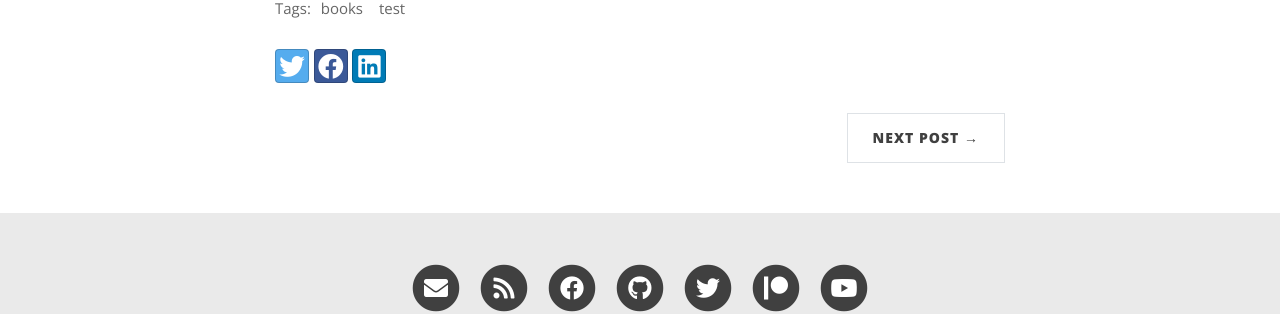
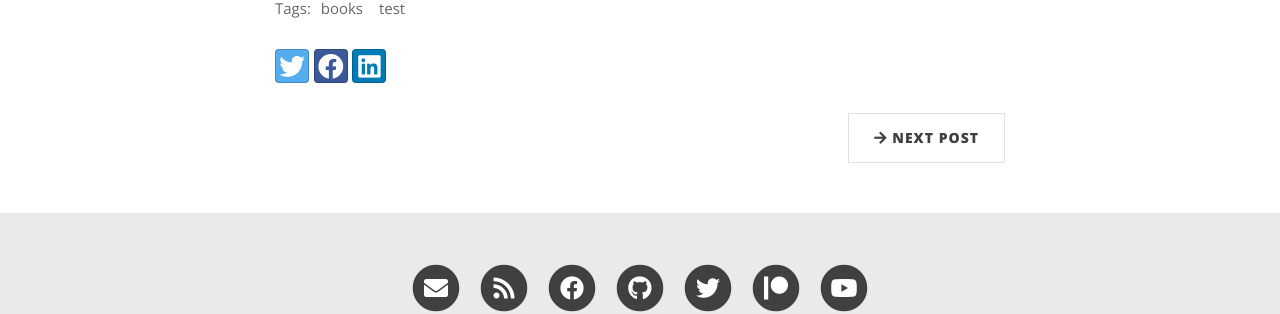
Before and after one commit to kaustav-goswami/uniqid, a Jekyll site: the page built from _posts/2020-02-26-flake-it-till-you-make-it.md, in a window 1280 px wide and 1400 px high, scrolled down 585 px. Shown: the part 953-1267 px from the top of the window. Built offline with Jekyll 4.4.1, drawn with Linux system fonts in a browser that asks for light colours; nearby versions of some CDN libraries; comment, search, counter and statistics services are not loaded.

Commit message:
pagination: change arrows to fontawesome and dont show text on small screens

```diff
--- a/_layouts/post.html
+++ b/_layouts/post.html
@@ -67,12 +67,18 @@ layout: base
       <ul class="pagination blog-pager">
         {% if page.previous.url %}
         <li class="page-item previous">
-          <a class="page-link" href="{{ page.previous.url | relative_url }}" data-toggle="tooltip" data-placement="top" title="{{page.previous.title | strip_html | xml_escape}}">&larr; Previous Post</a>
+          <a class="page-link" href="{{ page.previous.url | relative_url }}" data-toggle="tooltip" data-placement="top" title="{{page.previous.title | strip_html | xml_escape}}">
+		    <i class="fas fa-arrow-left" alt="Previous Post"></i>
+			<span class="d-none d-sm-inline-block">Previous Post</span>
+		  </a>
         </li>
         {% endif %}
         {% if page.next.url %}
         <li class="page-item next">
-          <a class="page-link" href="{{ page.next.url | relative_url }}" data-toggle="tooltip" data-placement="top" title="{{page.next.title | strip_html | xml_escape}}">Next Post &rarr;</a>
+          <a class="page-link" href="{{ page.next.url | relative_url }}" data-toggle="tooltip" data-placement="top" title="{{page.next.title | strip_html | xml_escape}}">
+		    <i class="fas fa-arrow-right" alt="Next Post"></i>
+			<span class="d-none d-sm-inline-block">Next Post</span>
+		  </a>
         </li>
         {% endif %}
       </ul>
--- a/assets/css/beautifuljekyll.css
+++ b/assets/css/beautifuljekyll.css
@@ -811,6 +811,7 @@ nav.top-nav-short-permanent ~ header > .intro-header.big-img {
   background-color: #FFF;
   border-radius: 0;
   color: {{ site.text-col | default: "#404040" }};
+  padding: 0.75rem 1rem;
 }
 @media (min-width: 768px) {
   .pagination .page-item .page-link {
```
Also changed, not shown: _layouts/home.html (+8 -2 lines).
